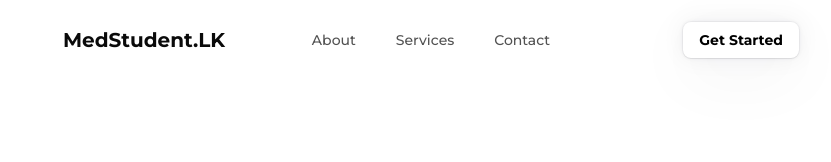
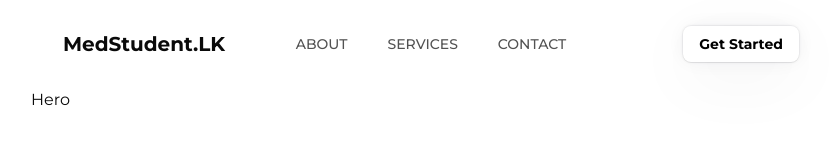
Before and after one commit to ckekula/med-student, a Next.js app in the folder frontend/: page / in a window 1280 px wide. Shown: the top 162 px of the page, without its empty margins (209-1040 px from the left). Built offline with nearby package versions, Linux system fonts and the light colour scheme.

Commit message:
UI fixes

```diff
--- a/frontend/app/layout.tsx
+++ b/frontend/app/layout.tsx
@@ -1,14 +1,9 @@
 import type { Metadata } from "next";
-import { Geist, Montserrat, Inter } from 'next/font/google'
+import { Montserrat, Inter } from 'next/font/google'
 import "./globals.css";
 import { cn } from "@/lib/utils";
 
 const inter = Inter({subsets:['latin'],variable:'--font-sans'});
-
-const geistSans = Geist({
-  variable: "--font-geist-sans",
-  subsets: ["latin"],
-});
 
 const montserrat = Montserrat({
   variable: "--font-montserrat",
--- a/frontend/app/page.tsx
+++ b/frontend/app/page.tsx
@@ -1,3 +1,4 @@
+import Hero from "@/components/home/hero";
 import Header from "@/components/shared/header";
 
 // B3EBF2
@@ -5,6 +6,9 @@ export default function Home() {
   return (
     <div className="max-w-7xl mx-auto px-8">
       <Header />
+      <div className="w-full h-300">
+        <Hero />
+      </div>
     </div>
   );
 }
--- a/frontend/components/shared/header.tsx
+++ b/frontend/components/shared/header.tsx
@@ -15,15 +15,15 @@ import { useState } from "react";
 
 const navItems = [
   {
-    name: "About",
+    name: "ABOUT",
     link: "/about",
   },
   {
-    name: "Services",
+    name: "SERVICES",
     link: "/services",
   },
   {
-    name: "Contact",
+    name: "CONTACT",
     link: "/contact",
   },
 ];
@@ -32,9 +32,9 @@ export default function Header() {
   const [isMobileMenuOpen, setIsMobileMenuOpen] = useState(false);
 
   return (
-    <Navbar className="h-20">
+    <Navbar>
       {/* Desktop */}
-      <NavBody className="h-full px-8 py-6">
+      <NavBody className="px-8 py-6">
         <div className="flex h-10 items-center">
           <div className="text-xl font-bold leading-10">MedStudent.LK</div>
         </div>
@@ -45,7 +45,7 @@ export default function Header() {
       </NavBody>
 
       {/* Mobile */}
-      <MobileNav className="h-full px-8 py-6">
+      <MobileNav className="px-8 py-6">
         <MobileNavHeader className="h-10">
           <div className="text-xl font-bold leading-10">MedStudent.LK</div>
 
--- a/frontend/components/ui/resizable-navbar.tsx
+++ b/frontend/components/ui/resizable-navbar.tsx
@@ -71,7 +71,7 @@ export const Navbar = ({ children, className }: NavbarProps) => {
     <motion.div
       ref={ref}
       // IMPORTANT: Change this to class of `fixed` if you want the navbar to be fixed
-      className={cn("sticky inset-x-0 top-20 z-40 w-full", className)}
+      className={cn("sticky inset-x-0 top-0 z-40 w-full", className)}
     >
       {React.Children.map(children, (child) =>
         React.isValidElement(child)
```
Also changed, not shown: 1 other file (tests, documents, lock files or other folders).
